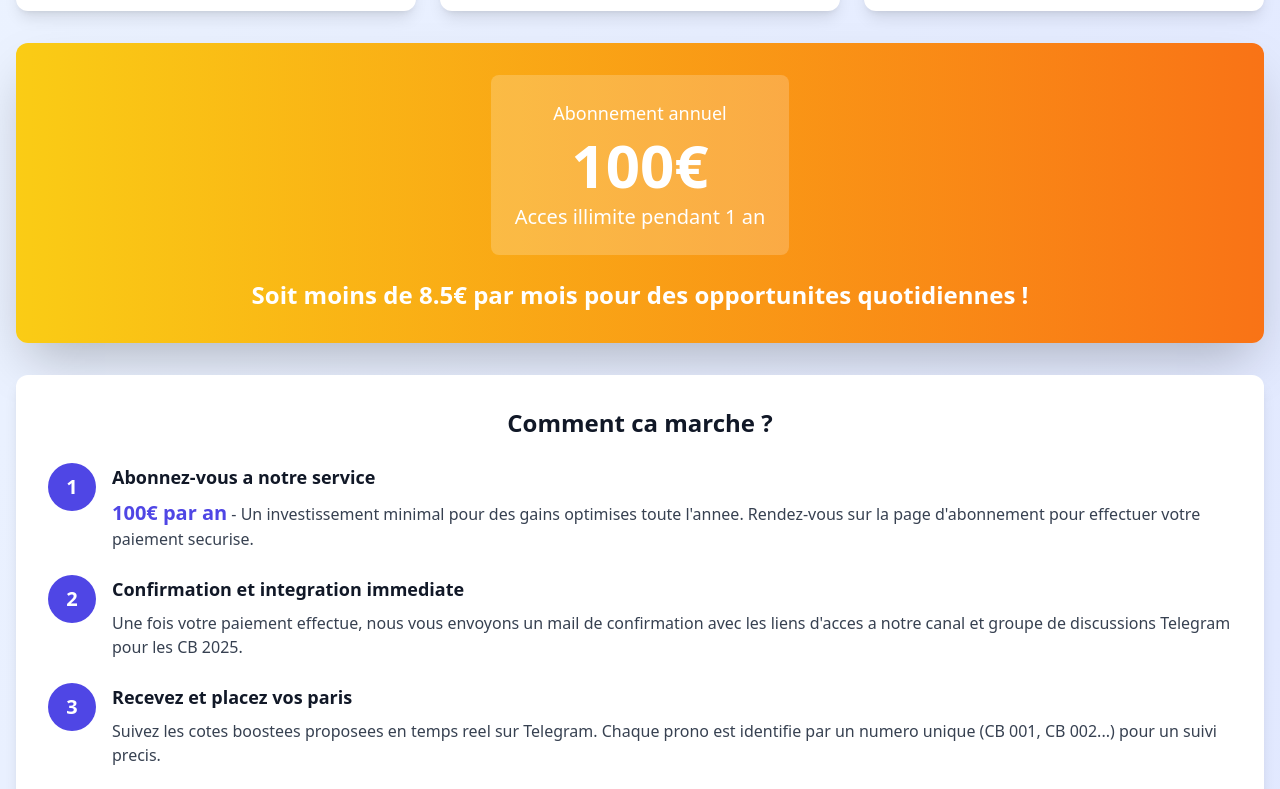
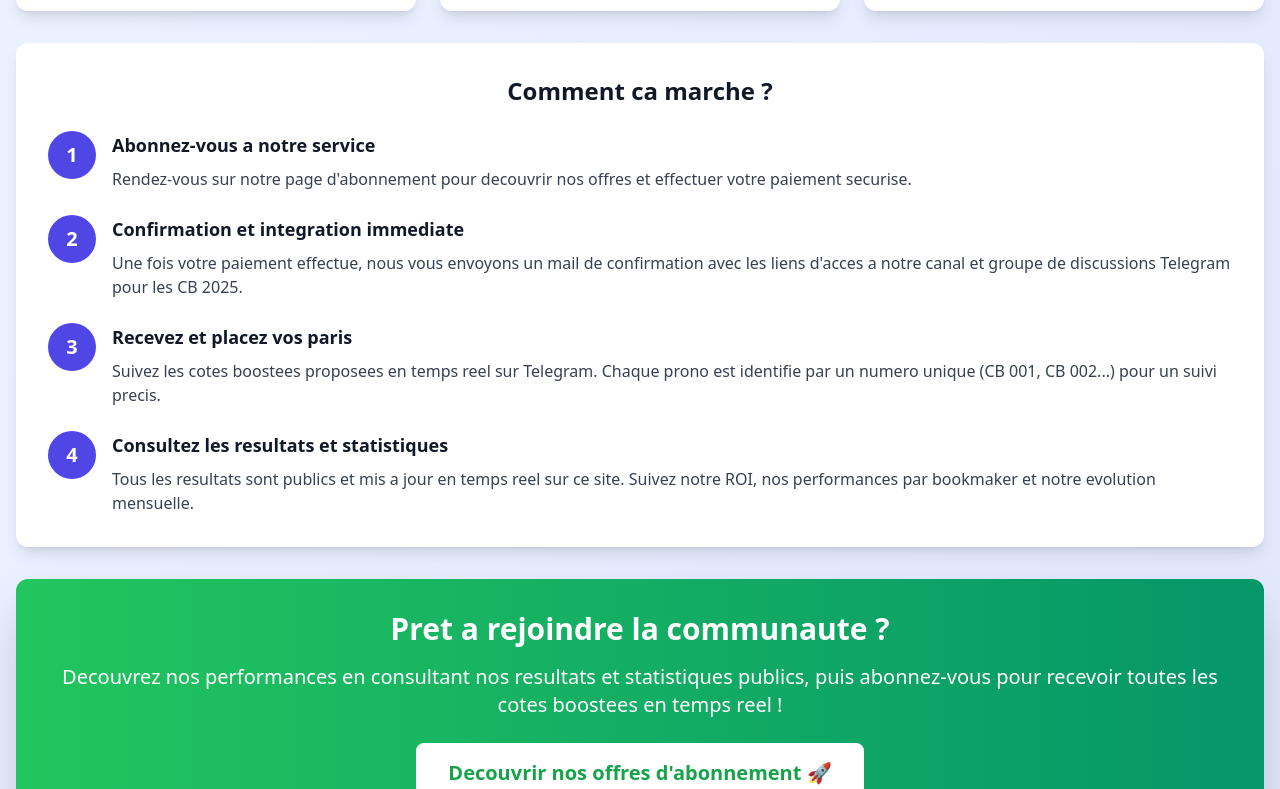
Before and after one commit to Web-Online-Concept/cotes-boostees, a Next.js app: page / in a window 1280 px wide. Shown: the part 1318-2107 px from the top of the page. Built offline with nearby package versions, Linux system fonts and the light colour scheme; no server answers.

Commit message:
Update index.js

```diff
--- a/pages/index.js
+++ b/pages/index.js
@@ -1,8 +1,11 @@
+import { useRouter } from 'next/router';
 import Header from '../components/Header';
 import Navigation from '../components/Navigation';
 import Footer from '../components/Footer';
 
 export default function HomePage() {
+  const router = useRouter();
+
   return (
     <div className="min-h-screen bg-gradient-to-br from-blue-50 to-indigo-100 flex flex-col">
       <Header />
@@ -88,18 +91,6 @@ export default function HomePage() {
             </div>
           </div>
 
-          {/* Offre speciale */}
-          <div className="bg-gradient-to-r from-yellow-400 to-orange-500 rounded-xl shadow-2xl p-8 text-center">
-            <div className="bg-white bg-opacity-20 rounded-lg p-6 inline-block mb-6">
-              <p className="text-white text-lg mb-2">Abonnement annuel</p>
-              <p className="text-white text-6xl font-bold">100€</p>
-              <p className="text-white text-xl mt-2">Acces illimite pendant 1 an</p>
-            </div>
-            <p className="text-white text-2xl font-semibold">
-              Soit moins de 8.5€ par mois pour des opportunites quotidiennes !
-            </p>
-          </div>
-
           {/* Comment ca marche */}
           <div className="bg-white rounded-xl shadow-lg p-8">
             <h3 className="text-2xl font-bold text-gray-900 mb-6 text-center">Comment ca marche ?</h3>
@@ -112,7 +103,7 @@ export default function HomePage() {
                 <div>
                   <h4 className="text-lg font-semibold text-gray-900 mb-2">Abonnez-vous a notre service</h4>
                   <p className="text-gray-700">
-                    <strong className="text-indigo-600 text-xl">100€ par an</strong> - Un investissement minimal pour des gains optimises toute l'annee. Rendez-vous sur la page d'abonnement pour effectuer votre paiement securise.
+                    Rendez-vous sur notre page d'abonnement pour decouvrir nos offres et effectuer votre paiement securise.
                   </p>
                 </div>
               </div>
@@ -155,12 +146,18 @@ export default function HomePage() {
             </div>
           </div>
 
-          {/* CTA Final simplifie */}
+          {/* CTA Final */}
           <div className="bg-gradient-to-r from-green-500 to-emerald-600 rounded-xl shadow-2xl p-8 text-white text-center">
             <h3 className="text-3xl font-bold mb-4">Pret a rejoindre la communaute ?</h3>
             <p className="text-xl mb-6">
               Decouvrez nos performances en consultant nos resultats et statistiques publics, puis abonnez-vous pour recevoir toutes les cotes boostees en temps reel !
             </p>
+            <button
+              onClick={() => router.push('/abonnement')}
+              className="bg-white text-green-600 px-8 py-4 rounded-lg text-xl font-bold hover:bg-gray-100 transition transform hover:scale-105"
+            >
+              Decouvrir nos offres d'abonnement 🚀
+            </button>
           </div>
         </div>
       </div>
```
